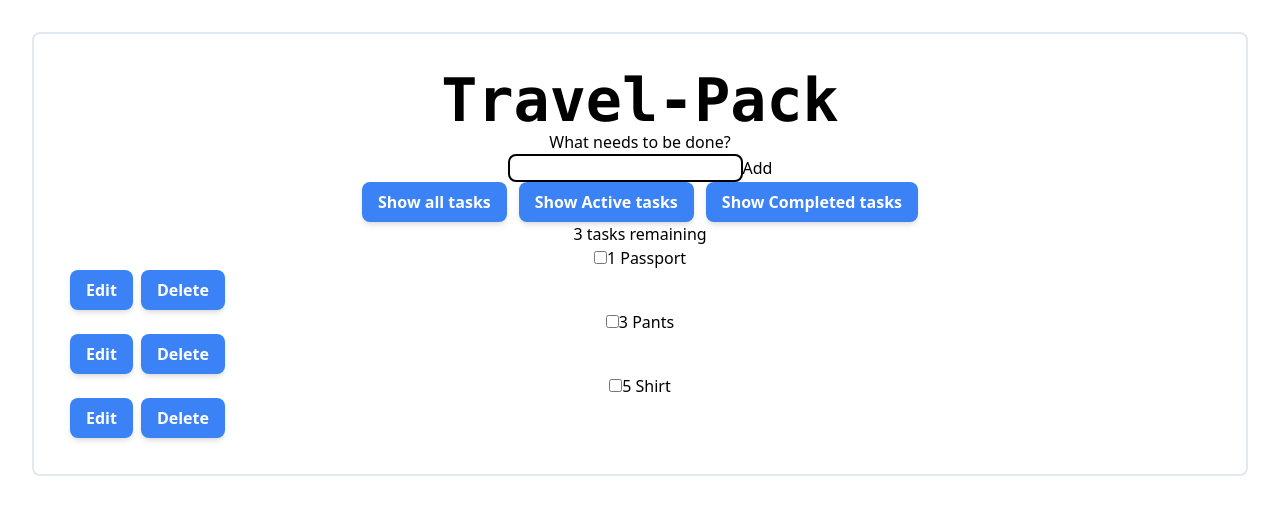
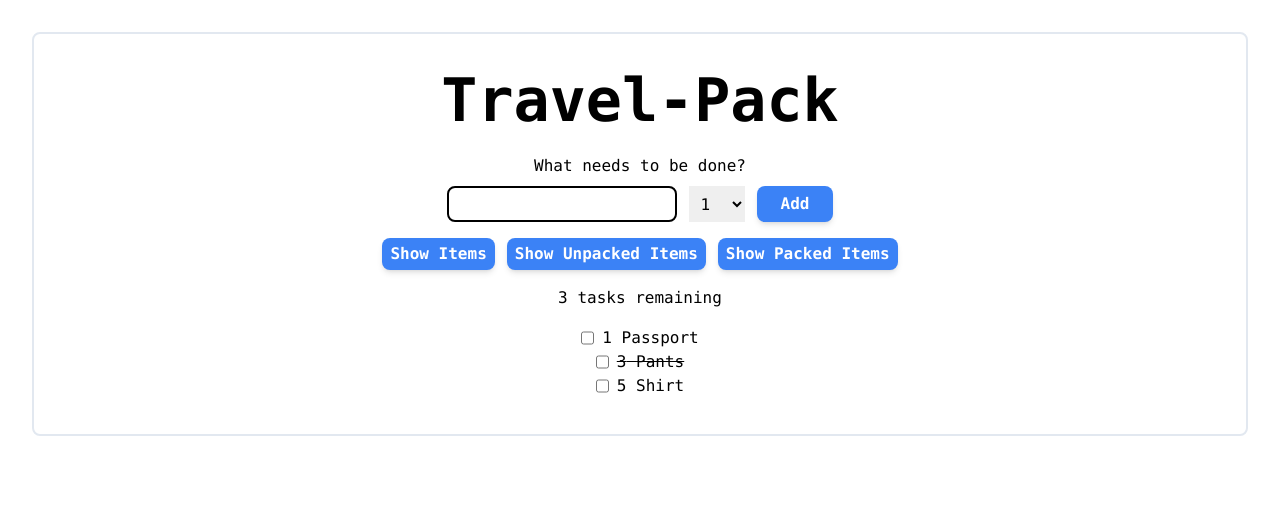
Before and after one commit to MintyFreshBun/Travel-Pack, a React (Vite) app: page / in a window 1280 px wide. Shown: the top 514 px of the page. Built offline with nearby package versions, Linux system fonts and the light colour scheme.

Commit message:
Fixing up some visuals with tailwind

```diff
--- a/src/App.css
+++ b/src/App.css
@@ -17,7 +17,7 @@
 
 @layer components {
   .btn-primary {
-    @apply py-2 px-4 bg-blue-500 text-white font-semibold rounded-lg shadow-md hover:bg-blue-700 focus:outline-none focus:ring-2 focus:ring-blue-400 focus:ring-opacity-75;
+    @apply py-1 px-2 bg-blue-500 text-white font-semibold rounded-lg shadow-md hover:bg-blue-700 focus:outline-none focus:ring-2 focus:ring-blue-400 focus:ring-opacity-75 transition;
   }
 
   .btn-gap {
@@ -25,10 +25,10 @@
   }
 
   .card-box {
-    @apply border-slate-200 mx-auto border-2  rounded-lg p-9 text-center flex flex-col justify-center;
+    @apply border-slate-200 mx-auto border-2  rounded-lg p-9 text-center flex flex-col gap-4 justify-center font-mono;
   }
 
   .title-header {
-    @apply text-center font-bold text-6xl font-mono;
+    @apply text-center font-bold text-6xl;
   }
 }
--- a/src/App.jsx
+++ b/src/App.jsx
@@ -3,8 +3,9 @@ import Form from "./components/Form";
 import Filters from "./components/Filters";
 import Status from "./components/Status";
 import ListRender from "./components/ListRender";
+import { useState } from "react";
 
-function App(props) {
+function App() {
   // lets make a small list of task items to start
   const tempItems = [
     { id: 0, description: "Passport", quantity: 1, packed: false },
--- a/src/components/Filters.jsx
+++ b/src/components/Filters.jsx
@@ -2,19 +2,13 @@ function Filters(params) {
   return (
     <div className="flex justify-center gap-3">
       <button type="button" className="btn-primary" aria-pressed="true">
-        <span className="visually-hidden">Show </span>
-        <span>all</span>
-        <span className="visually-hidden"> tasks</span>
+        <span className="visually-hidden">Show Items</span>
       </button>
       <button type="button" className="btn-primary" aria-pressed="false">
-        <span className="visually-hidden">Show </span>
-        <span>Active</span>
-        <span className="visually-hidden"> tasks</span>
+        <span className="visually-hidden">Show Unpacked Items</span>
       </button>
       <button type="button" className="btn-primary" aria-pressed="false">
-        <span className="visually-hidden">Show </span>
-        <span>Completed</span>
-        <span className="visually-hidden"> tasks</span>
+        <span className="visually-hidden">Show Packed Items</span>
       </button>
     </div>
   );
--- a/src/components/Form.jsx
+++ b/src/components/Form.jsx
@@ -1,23 +1,50 @@
+import { useState } from "react";
+
 function Form() {
   // Add the functionalities and states here
+  const [description, setDescription] = useState("");
+  const [quantity, setQuantity] = useState(1);
+
+  function handleSubmit(e) {
+    e.preventDefault();
+
+    const newItem = { description, quantity, packed: false, id: Date.now() };
+    console.log(newItem);
+
+    setDescription("");
+    setQuantity(1);
+  }
 
   return (
-    <form>
-      <h2 className="label-wrapper">
-        <label htmlFor="new-todo-input" className="label__lg">
-          What needs to be done?
-        </label>
+    <form onSubmit={handleSubmit}>
+      <h2 className=" my-2">
+        <label className="label__lg">What needs to be done?</label>
       </h2>
+
+      <div className="flex gap-3 justify-center">
         <input
           type="text"
-        id="new-todo-input"
-        className="input input__lg border-custom"
+          className="p-1 px-2 border-custom"
           name="text"
           autoComplete="off"
+          value={description}
+          onChange={(e) => setDescription(e.target.value)}
         />
-      <button type="submit" className="btn btn__primary btn__lg">
+        <select
+          className="p-1 px-2"
+          value={quantity}
+          onChange={(e) => setQuantity(Number(e.target.value))}
+        >
+          {Array.from({ length: 20 }, (_, i) => i + 1).map((num) => (
+            <option value={num} key={num}>
+              {num}
+            </option>
+          ))}
+        </select>
+        <button type="submit" className="btn-primary px-6">
           Add
         </button>
+      </div>
     </form>
   );
 }
--- a/src/components/ItemList.jsx
+++ b/src/components/ItemList.jsx
@@ -2,11 +2,12 @@ function Item({ item }) {
   // we want the items to have a name, status and quataty
 
   return (
-    <li>
+    <li className="flex justify-center align-middle gap-2">
       <input type="checkbox" value={item.packed} />
-      <span>
+      <span style={item.packed ? { textDecoration: "line-through" } : {}}>
         {item.quantity} {item.description}
       </span>
+      {/*
       <div className="btn-group btn-gap">
         <button type="button" className="btn-primary">
           Edit
@@ -15,6 +16,7 @@ function Item({ item }) {
           Delete
         </button>
       </div>
+      */}
     </li>
   );
 }
```
Lines whose indentation alone changed are shown as unchanged.
